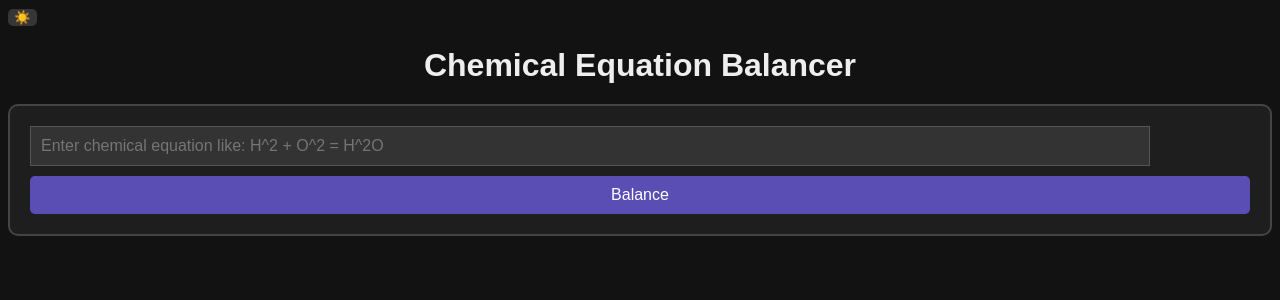
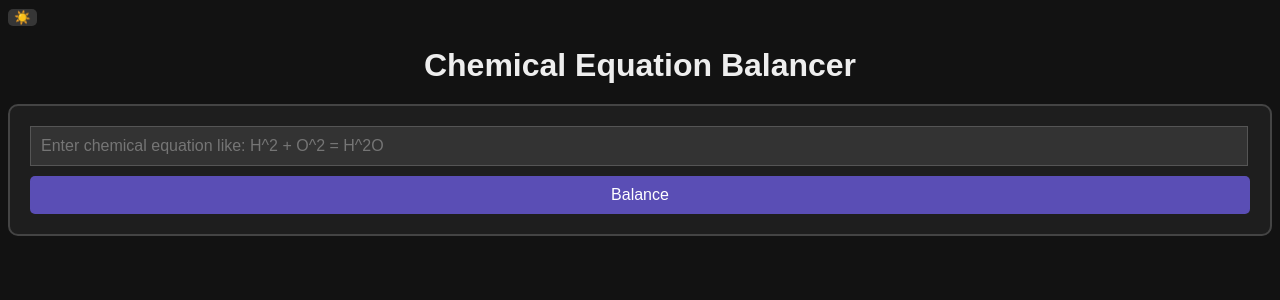
Before and after one commit to qbyz/FlaskBalancer, a React (Create React App) app in the folder frontend/: page / in a window 1280 px wide. Shown: the top 300 px of the page. Built offline with nearby package versions, Linux system fonts and the light colour scheme.

Commit message:
Update index.css

```diff
--- a/frontend/src/index.css
+++ b/frontend/src/index.css
@@ -35,7 +35,7 @@ body.dark {
 }
 
 .input {
-    width: 90%;
+    width: 98%;
     padding: 10px;
     font-size: 1rem;
     margin-bottom: 10px;
@@ -103,7 +103,7 @@ body.dark {
     background-color: #333;
     color: #eee;
     border: 1px solid #555;
-    width: 90%;
+    width: 98%;
     padding: 10px;
     font-size: 1rem;
     margin-bottom: 10px;
```
